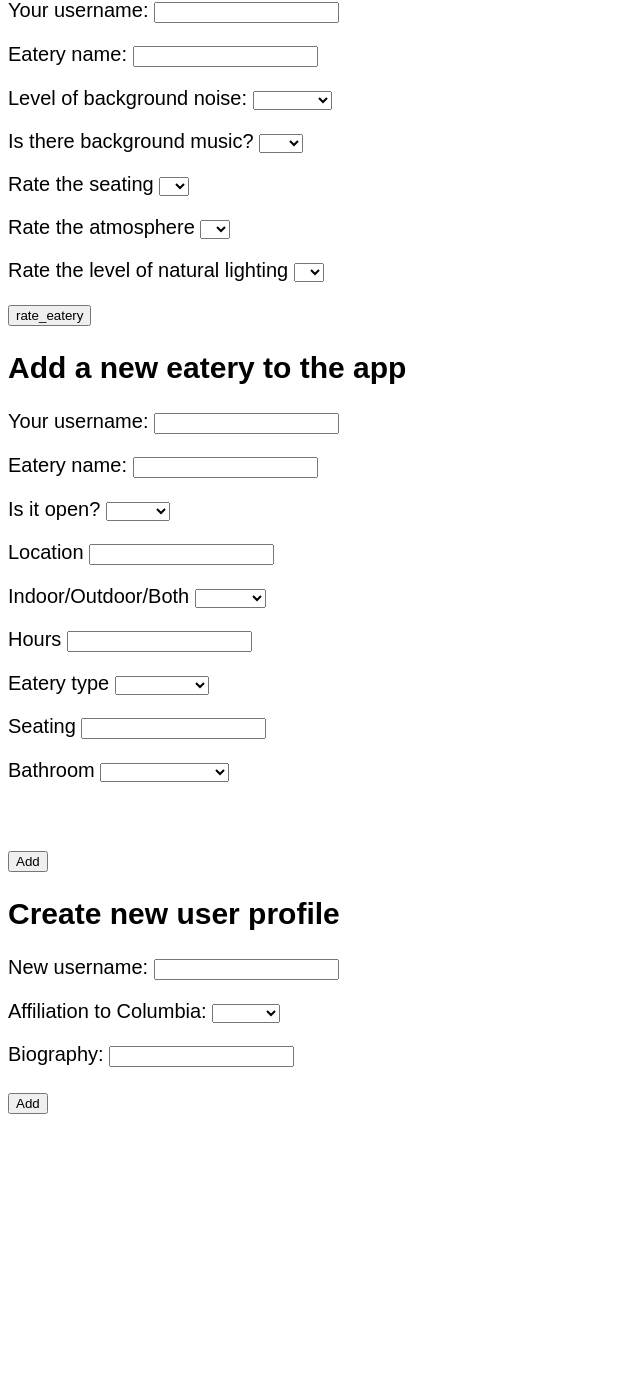
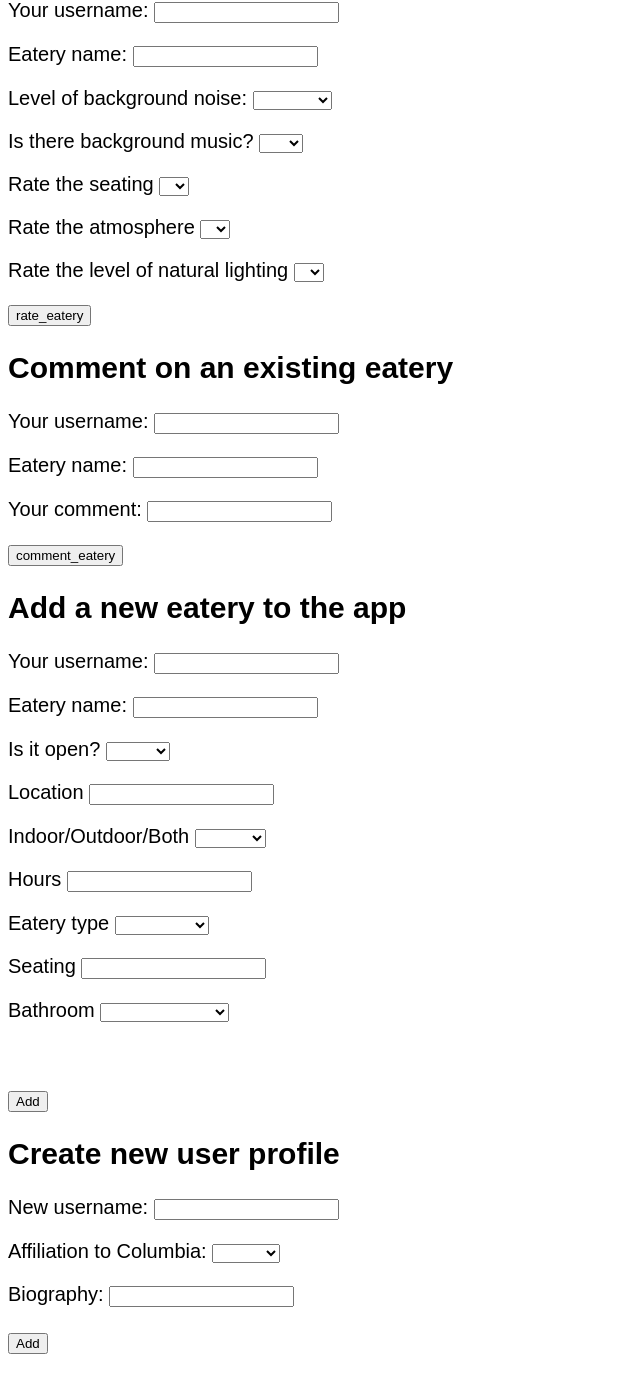
Before and after one commit to db758/cs4111-project1, a Python web app: template webserver/templates/index.html in a window 1280 px wide. Shown: the part 1158-2532 px from the top of the page, without its empty margins (0-640 px from the left). Before the commit the page ends 2292 px from the top, so only its background shows below. Run offline with Jinja, Linux system fonts and the light colour scheme; the template is opened without the code that fills it, so the values that code supplies are empty.

Commit message:
attempted add_comment

```diff
--- a/webserver/templates/index.html
+++ b/webserver/templates/index.html
@@ -155,6 +155,16 @@
         </form>
     </div>
 
+    <div>
+        <h2>Comment on an existing eatery </h2>
+        <form method="POST" action="/comment_eatery">
+            <p>Your username: <input type="text" name="comment_eatery_username"> </p>
+            <p>Eatery name: <input type="text" name="comment_eatery_eatery"> </p>
+            <p>Your comment: <input type="text" name="comment_eatery_comment"> </p>
+            <input type="submit" value="comment_eatery">
+        </form>
+    </div>
+
 <div>
     <h2>Add a new eatery to the app</h2>
     <form method="POST" action="/add_eatery"> <!--Reroute to same homepage -->
```
Also changed, not shown: webserver/server.py (+22 -0 lines).
